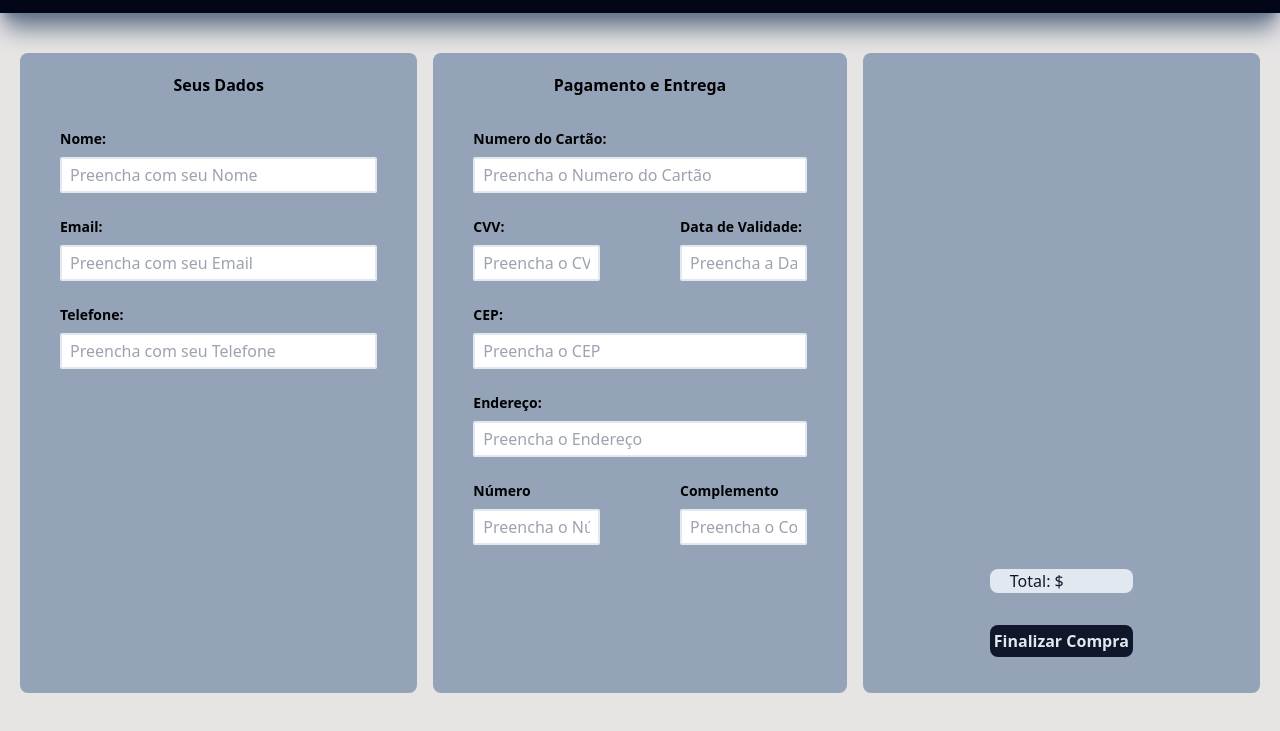
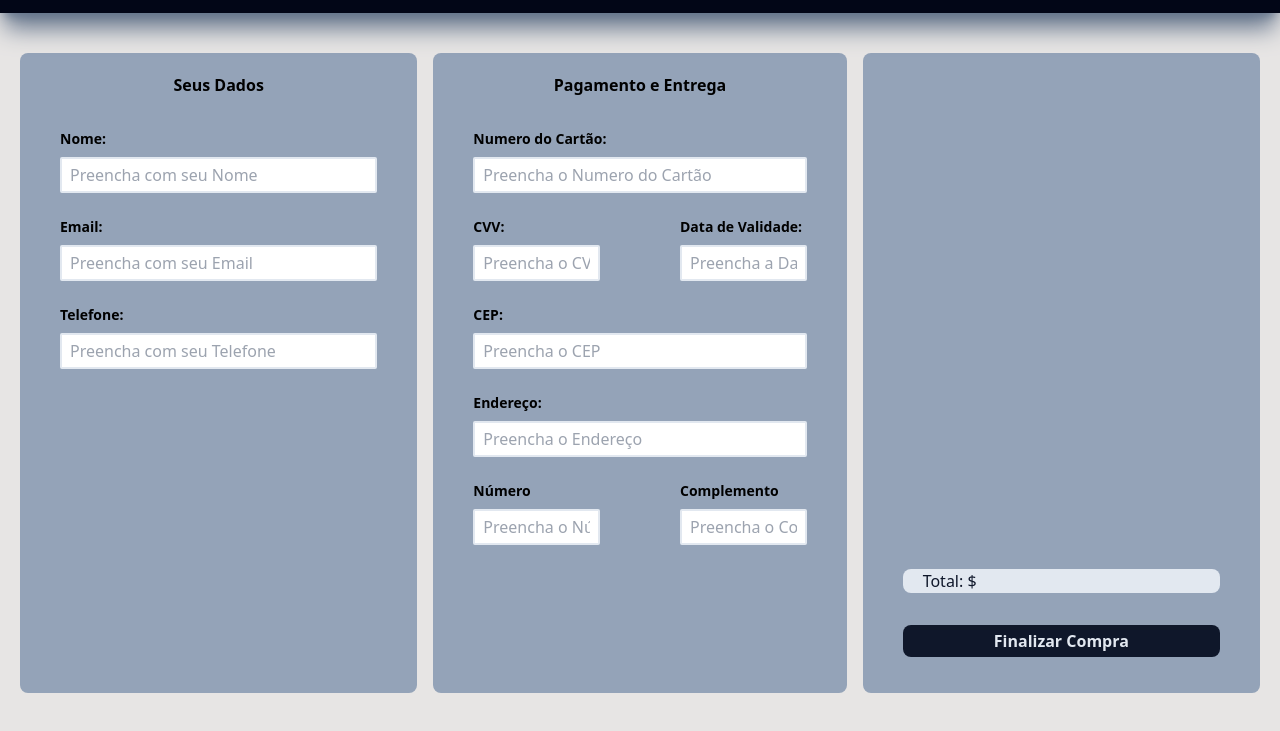
Before and after one commit to LyrAndre/MercadoLyrainter, a website built with Vite: page checkout.html in a window 1280 px wide. Shown: the part 67-798 px from the top of the page. Built offline with nearby package versions, Linux system fonts and the light colour scheme.

Commit message:
configuração dos cards checkout

```diff
--- a/checkout.html
+++ b/checkout.html
@@ -125,8 +125,8 @@
           </div>
         </section>
         <section id="produtos-checkout"
-        class="w-1/3 bg-slate-400 rounded-lg py-5 flex flex-col items-center">
-    <section id="container-produto-checkout" class="h-4/5 overflow-y-auto px-10" ></section>
+        class="w-1/3 bg-slate-400 rounded-lg py-5 ">
+    <section id="container-produto-checkout" class="h-4/5 overflow-y-auto px-10 flex flex-col items-center" ></section>
     <section id="celula-checkout" class="flex flex-col px-10 h-1/5 justify-around">
         <p id="preco-total" class="bg-slate-200 text-slate-900 rounded-lg pl-5">Total: $</p>
         <button class="bg-slate-900 text-slate-200 p-1 hover:bg-yellow-400
```
